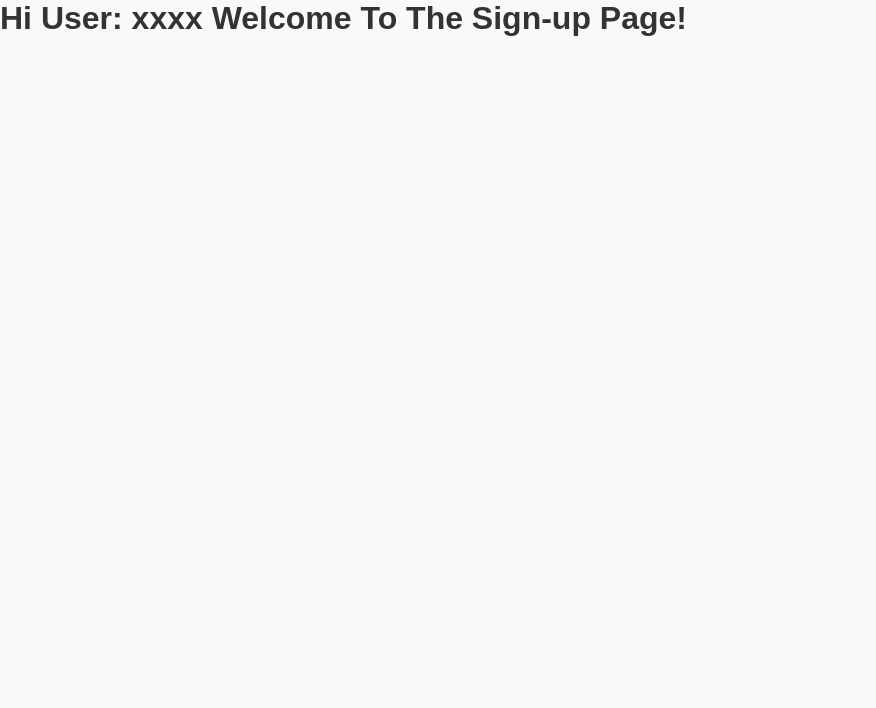
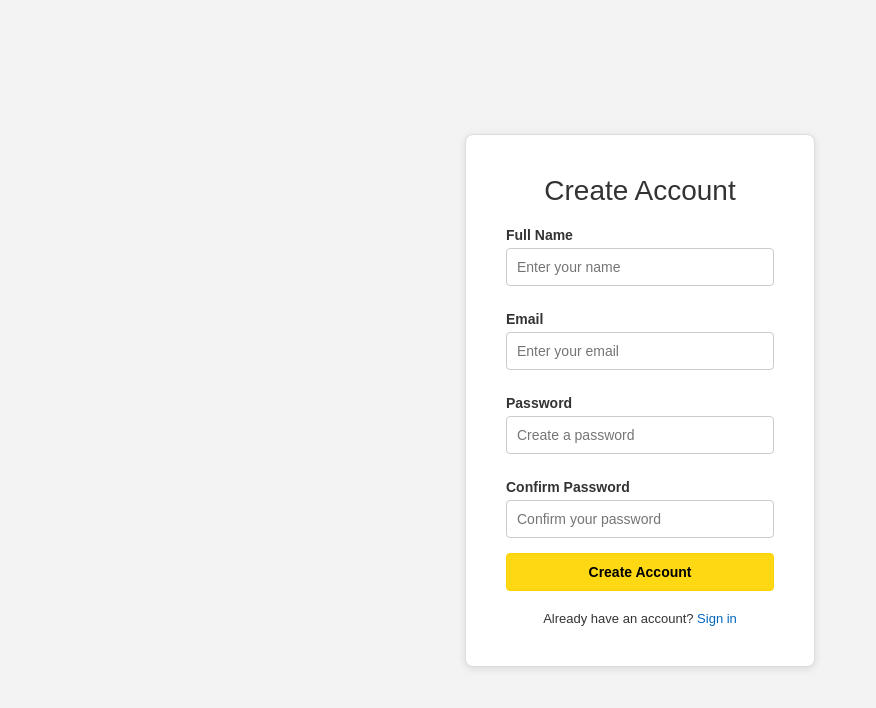
Before and after one commit to PawanITC/ITC_Java_Batch3, a React (Vite) app in the folder frontend/: page /signup in a window 1280 px wide. Shown: the top 708 px of the page, without its empty margins (0-876 px from the left). Built offline with nearby package versions, Linux system fonts and the light colour scheme.

Commit message:
added signup page

```diff
--- a/frontend/src/components/Signup.tsx
+++ b/frontend/src/components/Signup.tsx
@@ -1,9 +1,94 @@
-function Signup() {
+import { useState, type FormEvent } from "react";
+import { Link } from "react-router-dom";
+import "./loginJWT.css";
+
+const Signup = () => {
+
+    const [name, setName] = useState<string>("");
+    const [email, setEmail] = useState<string>("");
+    const [password, setPassword] = useState<string>("");
+    const [confirmPassword, setConfirmPassword] = useState<string>("");
+    const [error, setError] = useState<string>("");
+
+    const handleSubmit = (e: FormEvent<HTMLFormElement>) => {
+        e.preventDefault();
+
+        // Check passwords match
+        if (password !== confirmPassword) {
+            setError("Passwords do not match");
+            return;
+        }
+
+        setError("");
+
+        const newUser = {
+            name,
+            email,
+            password
+        };
+
+        console.log("Signup data:", newUser);
+
+        // Later send to backend API
+    };
+
     return (
-        <div >
-            <h1>Hi User: xxxx Welcome To The Sign-up Page!</h1>
+        <div className="login-page">
+
+            <div className="login-card">
+
+                <h1 className="login-title">Create Account</h1>
+
+                <form onSubmit={handleSubmit}>
+
+                    <label>Full Name</label>
+                    <input
+                        type="text"
+                        placeholder="Enter your name"
+                        value={name}
+                        onChange={(e) => setName(e.target.value)}
+                    />
+
+                    <label>Email</label>
+                    <input
+                        type="email"
+                        placeholder="Enter your email"
+                        value={email}
+                        onChange={(e) => setEmail(e.target.value)}
+                    />
+
+                    <label>Password</label>
+                    <input
+                        type="password"
+                        placeholder="Create a password"
+                        value={password}
+                        onChange={(e) => setPassword(e.target.value)}
+                    />
+
+                    <label>Confirm Password</label>
+                    <input
+                        type="password"
+                        placeholder="Confirm your password"
+                        value={confirmPassword}
+                        onChange={(e) => setConfirmPassword(e.target.value)}
+                    />
+
+                    {error && <p className="error-message">{error}</p>}
+
+                    <button type="submit" className="login-button">
+                        Create Account
+                    </button>
+
+                </form>
+
+                <p className="login-footer">
+                    Already have an account? <Link to="/">Sign in</Link>
+                </p>
+
+            </div>
+
         </div>
-    )
-}
+    );
+};
 
-export default Signup
+export default Signup;
```
